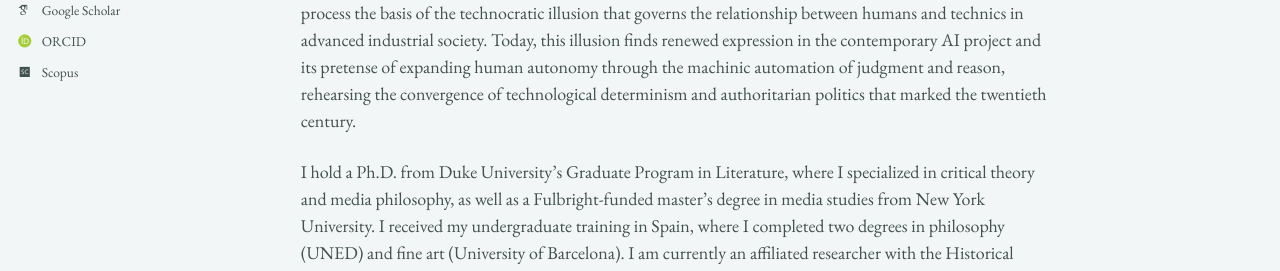
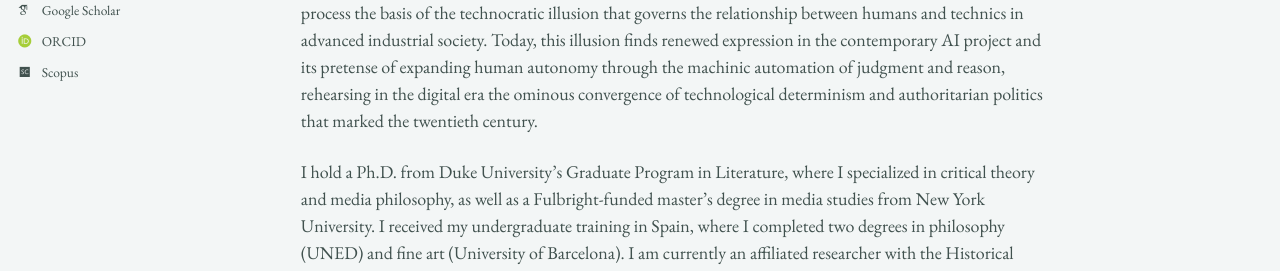
Before and after one commit to epujol90/epujol90.github.io, a Jekyll site: the page built from _pages/about.md, in a window 1280 px wide and 1123 px high. Shown: the part 490-761 px from the top of the window. Built offline with Jekyll 4.4.1, drawn with Linux system fonts in a browser that asks for light colours; some web fonts are replaced; a script bundle is joined from its source files by our own code; library files that are not in the unit come from our copies; some of the changed text lies outside the part shown.

Commit message:
Update about.md

```diff
--- a/_pages/about.md
+++ b/_pages/about.md
@@ -8,6 +8,6 @@ redirect_from:
 ---
 I am a scholar of technology, media, and aesthetics trained in continental philosophy and critical theory in Europe and the United States. My research examines how the material infrastructures of the modern world embody and uphold relations of power and domination, despite professing to liberate humanity from scarcity and toil. In addressing this paradox, I work from the understanding that technical systems are constitutive of -- rather than external to -- human agency, culture, and institutions, and that a social ontology of technology is therefore necessary to make sense of our inherently technical nature and how power operates through it.
 
-In my doctoral research, I focused on the _longue durée_ of industrial modernity and the machine-mediated ordering of life in technologized society, tracing its roots to the nineteenth century. My dissertation, “Karl Marx, Philosopher of Technics: Critique, Alienation, and the Materiality of Social Power,” grounds this historical inquiry in Marx’s engagement with the industrial literature of his time, reconstructing -- against prevailing productivist and economicist readings -- how he theorized the relationship between capitalism and modern technological transformations. I argue that Marx’s account of industrial development, though largely misunderstood by the Marxist tradition, presciently identified in the capitalist "subsumption" of the labor process the basis of the technocratic illusion that governs the relationship between humans and technics in advanced industrial society. Today, this illusion finds renewed expression in the contemporary AI project and its pretense of expanding human autonomy through the machinic automation of judgment and reason, rehearsing the convergence of technological determinism and authoritarian politics that marked the twentieth century.
+In my doctoral research, I focused on the _longue durée_ of industrial modernity and the machine-mediated ordering of life in technologized society, tracing its roots to the nineteenth century. My dissertation, “Karl Marx, Philosopher of Technics: Critique, Alienation, and the Materiality of Social Power,” grounds this historical inquiry in Marx’s engagement with the industrial literature of his time, reconstructing -- against prevailing productivist and economicist readings -- how he theorized the relationship between capitalism and modern technological transformations. I argue that Marx’s account of industrial development, though largely misunderstood by the Marxist tradition, presciently identified in the capitalist "subsumption" of the labor process the basis of the technocratic illusion that governs the relationship between humans and technics in advanced industrial society. Today, this illusion finds renewed expression in the contemporary AI project and its pretense of expanding human autonomy through the machinic automation of judgment and reason, rehearsing in the digital era the ominous convergence of technological determinism and authoritarian politics that marked the twentieth century.
 
 I hold a Ph.D. from Duke University’s Graduate Program in Literature, where I specialized in critical theory and media philosophy, as well as a Fulbright-funded master’s degree in media studies from New York University. I received my undergraduate training in Spain, where I completed two degrees in philosophy (UNED) and fine art (University of Barcelona). I am currently an affiliated researcher with the Historical Materialism Studies Group of the Societat Catalana de Filosofia -- the philosophy section of the Institut d’Estudis Catalans, the highest academic body for the Catalan language and culture. My work has appeared in _South Atlantic Quarterly_ and _Marx and Philosophy Review of Books_, with further articles under review at _Historical Materialism_ and _Theory, Culture & Society_, and an essay in preparation for a special issue of _Qui Parle_. Alongside my research, I have developed substantive experience in writing pedagogy, including two years of writing center practice at Duke’s Thompson Writing Studio and teaching writing-intensive courses on media theory, philosophy of technology, and the history and politics of AI.
```
